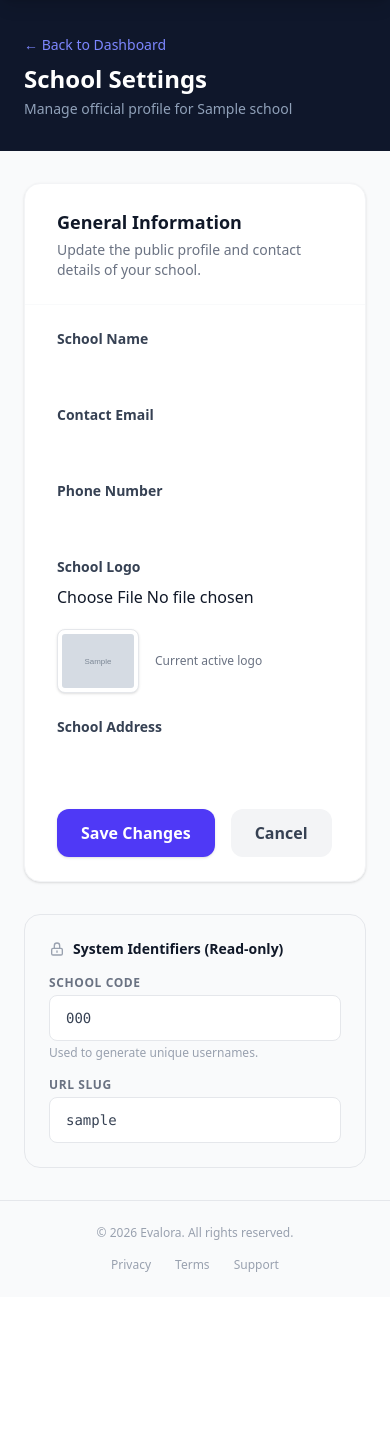
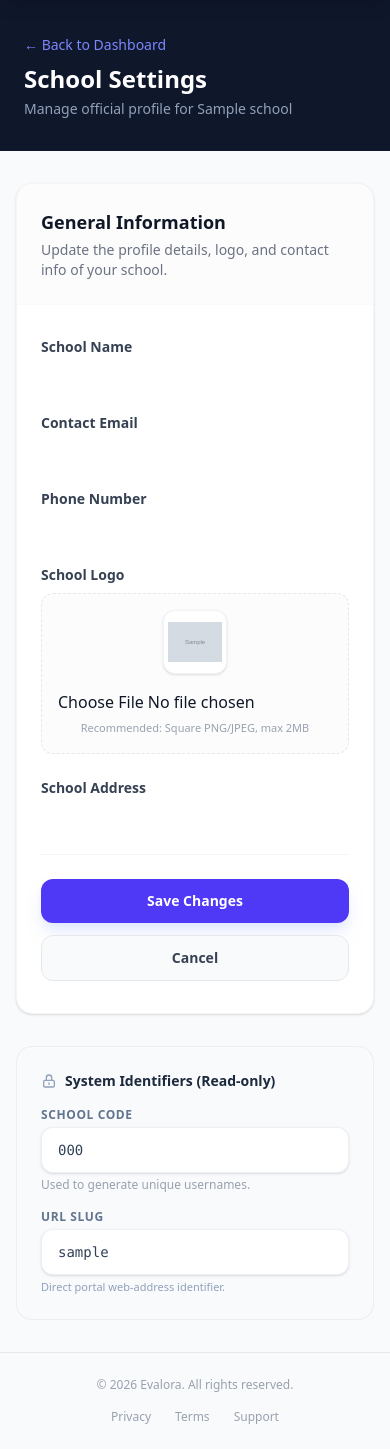
Before and after one commit to Adithya-Balan/CIT-CognIQ, a Django app: template templates/school_admin/settings.html in a window 390 px wide. Shown: the part 81-1530 px from the top of the page. Before the commit the page ends 1353 px from the top, so only its background shows below. Run offline with Django 5.2, Linux system fonts and the light colour scheme; the template is opened without the code that fills it: most values are stand-ins (such as "Sample title", 1, 10 or a date in 2020); grey boxes marked "Sample" are stand-in pictures; form fields are guessed from the names that the template uses.

Commit message:
refactor: improve responsive layouts, styling, and UI components across school admin templates

```diff
--- a/templates/school_admin/create_teacher.html
+++ b/templates/school_admin/create_teacher.html
@@ -80,7 +80,7 @@
         {% endif %}
 
         <div class="flex items-center gap-3 pt-2">
-          <button type="submit" class="px-6 py-3 bg-indigo-600 hover:bg-indigo-500 text-white font-bold rounded-xl transition-all shadow-lg shadow-indigo-200 text-sm">
+          <button type="submit" class="px-2 py-2 bg-indigo-600 hover:bg-indigo-500 text-white font-bold rounded-xl transition-all shadow-lg shadow-indigo-200 text-sm">
             Create Teacher Account
           </button>
           <a href="{% url 'school_admin_manage_teachers' %}" class="px-6 py-3 text-sm font-semibold text-gray-600 hover:text-gray-900 border border-gray-200 rounded-xl hover:border-gray-300 transition-all">
--- a/templates/school_admin/settings.html
+++ b/templates/school_admin/settings.html
@@ -18,15 +18,15 @@
   </div>
 
   <!-- Settings Form -->
-  <div class="max-w-4xl mx-auto px-6 py-8">
+  <div class="max-w-4xl mx-auto px-4 sm:px-6 py-8">
     <div class="bg-white rounded-2xl border border-gray-100 shadow-sm overflow-hidden">
 
-      <div class="px-8 py-6 border-b border-gray-50">
+      <div class="px-6 sm:px-8 py-6 border-b border-gray-50 bg-gray-50/50">
         <h2 class="text-lg font-bold text-gray-900">General Information</h2>
-        <p class="text-sm text-gray-500 mt-1">Update the public profile and contact details of your school.</p>
+        <p class="text-sm text-gray-500 mt-1">Update the profile details, logo, and contact info of your school.</p>
       </div>
 
-      <form method="post" enctype="multipart/form-data" class="px-8 py-6 space-y-6">
+      <form method="post" enctype="multipart/form-data" class="px-6 sm:px-8 py-8 space-y-6">
         {% csrf_token %}
 
         <div class="grid grid-cols-1 md:grid-cols-2 gap-6">
@@ -56,16 +56,22 @@
 
           <div class="space-y-2">
             <label class="block text-sm font-semibold text-gray-700">School Logo</label>
-            {{ form.logo }}
-            {% if form.logo.errors %}
-              <p class="text-red-500 text-xs mt-1">{{ form.logo.errors.0 }}</p>
-            {% endif %}
-            {% if school.logo %}
-              <div class="mt-3 flex items-center gap-4">
-                  <img src="{{ school.logo.url }}" alt="Current Logo" class="h-16 w-auto object-contain border border-gray-200 rounded-lg shadow-sm bg-white p-1">
-                  <p class="text-xs text-gray-500">Current active logo</p>
+            <div class="flex flex-col sm:flex-row items-stretch sm:items-center gap-4 p-4 border border-dashed border-gray-200 rounded-xl bg-gray-50/50">
+              {% if school.logo %}
+                <img src="{{ school.logo.url }}" alt="Current Logo" class="h-16 w-16 object-contain border border-gray-100 rounded-xl shadow-sm bg-white p-1 shrink-0 mx-auto sm:mx-0">
+              {% else %}
+                <div class="h-16 w-16 rounded-xl bg-indigo-50 border border-indigo-100 flex items-center justify-center shrink-0 mx-auto sm:mx-0">
+                  <svg class="w-6 h-6 text-indigo-400" fill="none" stroke="currentColor" viewBox="0 0 24 24"><path stroke-linecap="round" stroke-linejoin="round" stroke-width="2" d="M4 16l4.586-4.586a2 2 0 012.828 0L16 16m-2-2l1.586-1.586a2 2 0 012.828 0L20 14m-6-6h.01M6 20h12a2 2 0 002-2V6a2 2 0 00-2-2H6a2 2 0 00-2 2v12a2 2 0 002 2z"/></svg>
+                </div>
+              {% endif %}
+              <div class="flex-1 min-w-0 w-full text-center sm:text-left">
+                {{ form.logo }}
+                <p class="text-[11px] text-gray-400 mt-1.5">Recommended: Square PNG/JPEG, max 2MB</p>
+                {% if form.logo.errors %}
+                  <p class="text-red-500 text-xs mt-1">{{ form.logo.errors.0 }}</p>
+                {% endif %}
               </div>
-            {% endif %}
+            </div>
           </div>
         </div>
 
@@ -77,11 +83,11 @@
           {% endif %}
         </div>
 
-        <div class="pt-4 flex items-center gap-4">
-          <button type="submit" class="px-6 py-3 bg-indigo-600 text-white font-bold rounded-xl hover:bg-indigo-500 transition-colors shadow-sm">
+        <div class="pt-6 border-t border-gray-100 flex flex-col sm:flex-row items-stretch sm:items-center gap-3">
+          <button type="submit" class="px-6 py-3 bg-indigo-600 hover:bg-indigo-500 text-white font-bold rounded-xl transition-all shadow-lg shadow-indigo-100 text-sm text-center">
             Save Changes
           </button>
-          <a href="{% url 'school_admin_dashboard' %}" class="px-6 py-3 bg-gray-100 text-gray-700 font-bold rounded-xl hover:bg-gray-200 transition-colors">
+          <a href="{% url 'school_admin_dashboard' %}" class="px-6 py-3 bg-gray-50 border border-gray-200 text-gray-700 font-semibold rounded-xl hover:bg-gray-100 hover:border-gray-300 transition-all text-sm text-center">
             Cancel
           </a>
         </div>
@@ -90,24 +96,25 @@
     </div>
 
     <!-- Readonly Information -->
-    <div class="mt-8 bg-gray-50 rounded-2xl border border-gray-200 p-6">
-      <h3 class="text-sm font-bold text-gray-900 mb-4 flex items-center gap-2">
-        <svg class="w-4 h-4 text-gray-400" fill="none" stroke="currentColor" viewBox="0 0 24 24"><path stroke-linecap="round" stroke-linejoin="round" stroke-width="2" d="M12 15v2m-6 4h12a2 2 0 002-2v-6a2 2 0 00-2-2H6a2 2 0 00-2 2v6a2 2 0 002 2zm10-10V7a4 4 0 00-8 0v4h8z"/></svg>
+    <div class="mt-8 bg-slate-50 border border-slate-200/60 rounded-2xl p-6">
+      <h3 class="text-sm font-bold text-slate-800 mb-4 flex items-center gap-2">
+        <svg class="w-4 h-4 text-slate-400" fill="none" stroke="currentColor" viewBox="0 0 24 24"><path stroke-linecap="round" stroke-linejoin="round" stroke-width="2" d="M12 15v2m-6 4h12a2 2 0 002-2v-6a2 2 0 00-2-2H6a2 2 0 00-2 2v6a2 2 0 002 2zm10-10V7a4 4 0 00-8 0v4h8z"/></svg>
         System Identifiers (Read-only)
       </h3>
-      <div class="grid grid-cols-1 md:grid-cols-2 gap-4">
+      <div class="grid grid-cols-1 sm:grid-cols-2 gap-4">
         <div>
-          <label class="block text-xs font-semibold text-gray-500 uppercase tracking-wider mb-1">School Code</label>
-          <div class="px-4 py-3 bg-white border border-gray-200 rounded-lg text-gray-700 font-mono text-sm">
+          <label class="block text-xs font-semibold text-slate-500 uppercase tracking-wider mb-1">School Code</label>
+          <div class="px-4 py-3 bg-white border border-slate-200/60 rounded-xl text-slate-700 font-mono text-sm shadow-sm select-all">
             {{ school.code }}
           </div>
           <p class="text-xs text-gray-400 mt-1">Used to generate unique usernames.</p>
         </div>
         <div>
-          <label class="block text-xs font-semibold text-gray-500 uppercase tracking-wider mb-1">URL Slug</label>
-          <div class="px-4 py-3 bg-white border border-gray-200 rounded-lg text-gray-700 font-mono text-sm">
+          <label class="block text-xs font-semibold text-slate-500 uppercase tracking-wider mb-1">URL Slug</label>
+          <div class="px-4 py-3 bg-white border border-slate-200/60 rounded-xl text-slate-700 font-mono text-sm shadow-sm select-all">
             {{ school.slug }}
           </div>
+          <p class="text-[11px] text-slate-400 mt-1">Direct portal web-address identifier.</p>
         </div>
       </div>
     </div>
```
Also changed, not shown: templates/school_admin/create_student.html (+8 -8 lines), static/styles/output.css.
